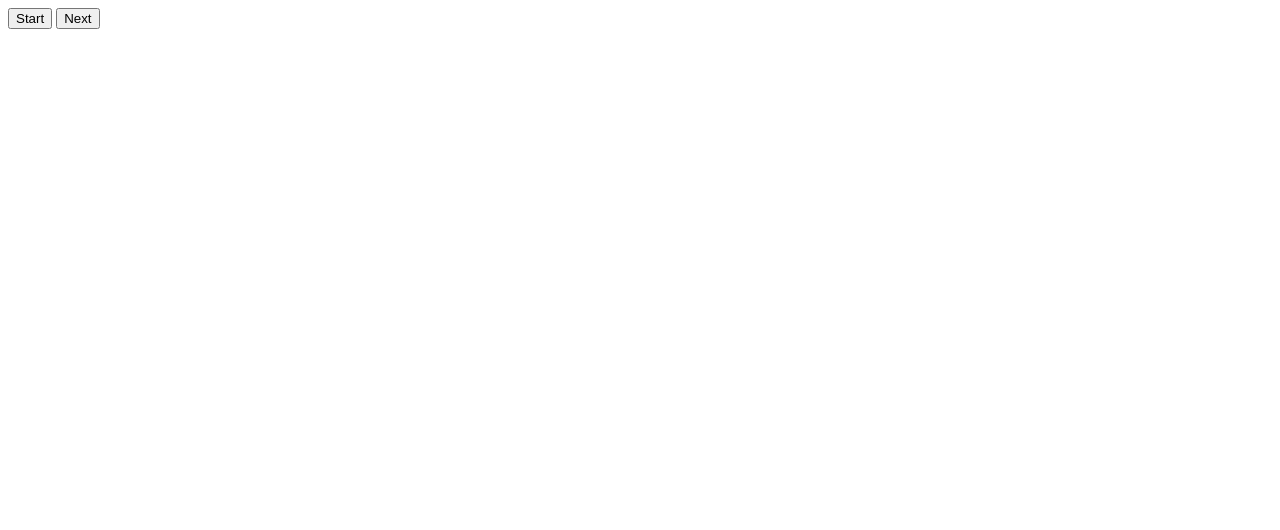
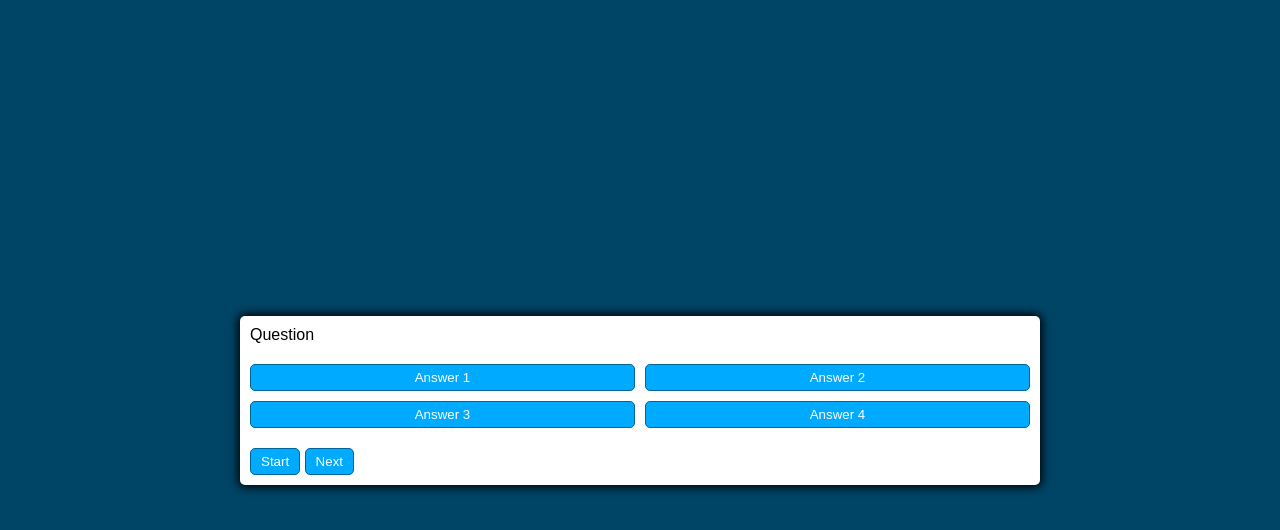
Before and after one commit to JesusAranda-Mata/project-10, a plain HTML site: page index.html in a window 1280 px wide. Drawn offline with Linux system fonts and the light colour scheme.

Commit message:
style added

```diff
--- a/index.html
+++ b/index.html
@@ -1,16 +1,26 @@
 <!DOCTYPE html>
 <html lang="en">
 <head>
+    <link href="style.css" rel="stylesheet" type="text/css">
+    <script defer src="script.js"></script>
     <meta charset="UTF-8">
     <title>Project 10</title>
 </head>
 <body>
-    <div id="container">
-        <div class="question-container" id="hide">
-            <div id="controls">
-                <button id="start-btn" class="start-btn btn">Start</button>
-                <button>Next</button>
+    <div class="container">
+        <div id="question-container" class="hide">
+
+                <div id="question">Question</div>
+                <div id="answer-buttons" class="btn-grid">
+                   <button class="btn">Answer 1</button>
+                   <button class="btn">Answer 2</button>
+                   <button class="btn">Answer 3</button>
+                   <button class="btn">Answer 4</button>
+                </div>
             </div>
+        <div class="controls">
+            <button id="start-btn" class="start-btn btn">Start</button>
+            <button id="next-btn" class="next-btn btn hide">Next</button>
         </div>
     </div>
 </body>
--- a/style.css
+++ b/style.css
@@ -0,0 +1,68 @@
+*, *::before, *::after {
+    box-sizing: border-box;
+    font-family: sans-serif, Gotham Rounded;
+}
+
+:root {
+    --hue-neutral: 200;
+    --hue-wrong: 0;
+    --hue-correct:145;
+}
+
+body {
+    --hue: var(--hue-neutral);
+    padding: 0;
+    margin: 0;
+    display: flex;
+    width: 100vw;
+    height: 100vh;
+    justify-content: center;
+    align-items: center;
+    background-color: hsl(var(--hue),100%,20%);
+}
+
+body.correct {
+    --hue: var(--hue-correct);
+}
+
+body.wrong {
+    --hue: var(--hue-wrong);
+}
+
+.container {
+    width: 800px;
+    max-width: 80%;
+    background-color: #fff;
+    border-radius: 5px;
+    padding: 10px;
+    box-shadow: 0 0 10px 2px;
+}
+
+.btn-grid {
+    display: grid;
+    grid-template-columns: repeat(2, auto);
+    grid-gap: 10px;
+    margin: 20px 0;
+}
+
+.btn {
+    --hue: var(--hue-neutral);
+    border: 1px solid hsl(var(--hue), 100%, 30%);
+    background-color: hsl(var(--hue), 100%, 50%);
+    border-radius: 5px;
+    padding: 5px 10px;
+    color: #fff;
+    outline: none;
+}
+
+.btn:hover {
+     border-color: #000;
+}
+
+.btn.correct {
+    --hue: var(--hue-correct);
+}
+
+.btn.wrong {
+    --hue: var(--hue-wrong);
+}
```
